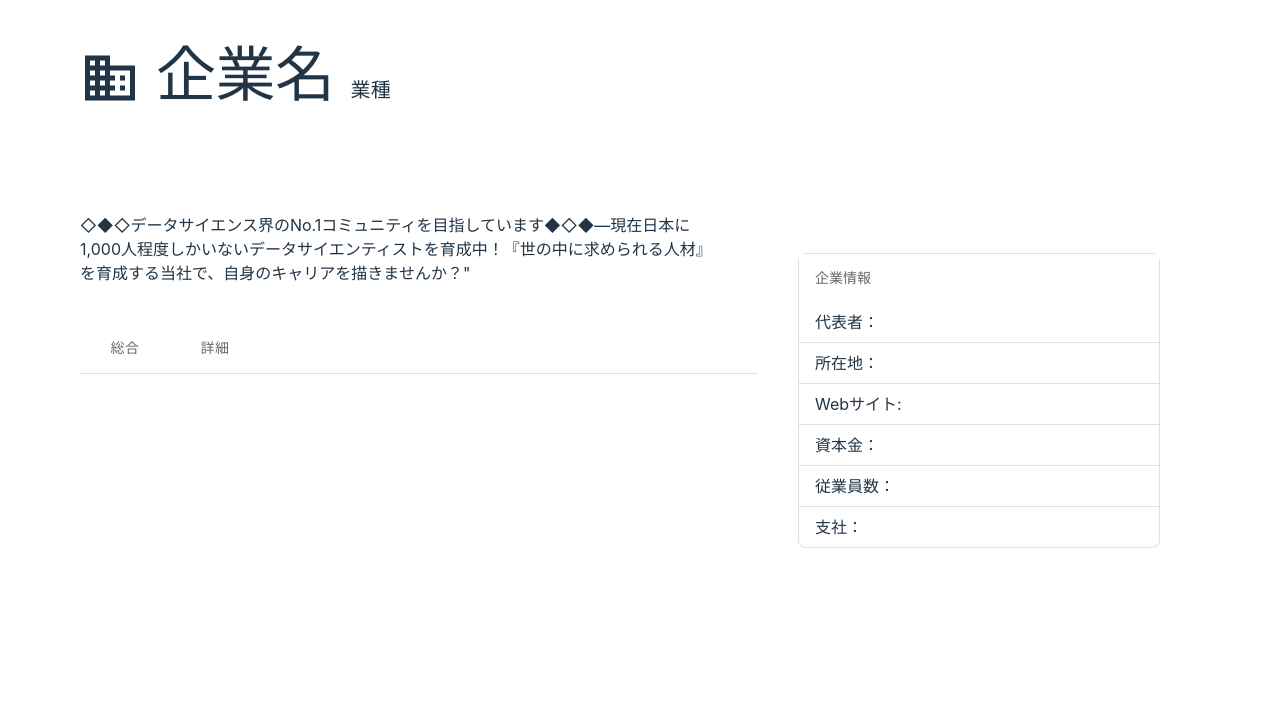
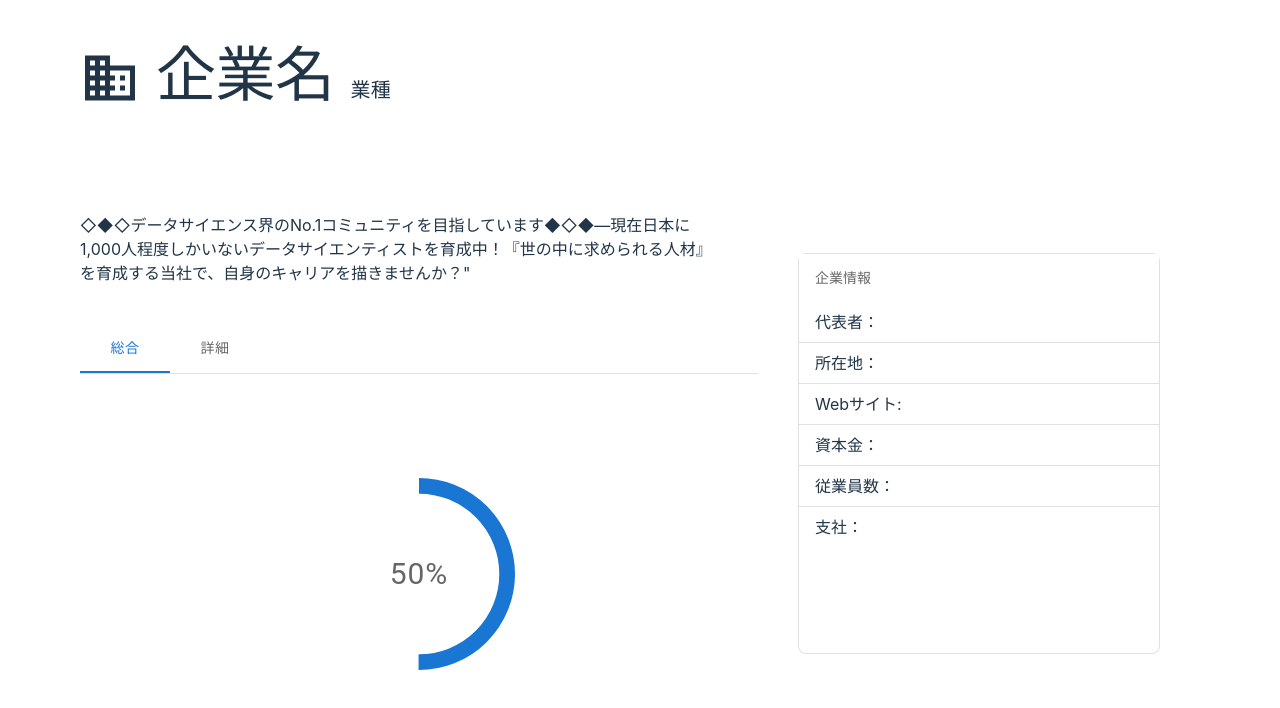
Before and after one commit to MonkeyHackParty/team4, a React (Vite) app in the folder frontend/: page / in a window 1280 px wide. Shown: the top 708 px of the page. Built offline with nearby package versions, Linux system fonts and the light colour scheme.

Commit message:
タブの初期設定

```diff
--- a/frontend/src/pages/Home.jsx
+++ b/frontend/src/pages/Home.jsx
@@ -11,7 +11,6 @@ import TabContext from '@mui/lab/TabContext';
 import TabList from '@mui/lab/TabList';
 import TabPanel from '@mui/lab/TabPanel';
 import CircularProgress from '@mui/material/CircularProgress';
-import ListItemText from '@mui/material/ListItemText';
 
 const style = {
   p: 0,
@@ -34,7 +33,7 @@ const name = {
 };
 
 function Home() {
-  const [value, setValue] = React.useState(0);
+  const [value, setValue] = React.useState('1');
 
   const handleChange = (event, newValue) => {
     setValue(newValue);
@@ -93,7 +92,7 @@ function Home() {
             </TabPanel>
 
             <TabPanel value="2">
-             なんか情報
+              なんか情報
             </TabPanel>
           </TabContext>
         </Box>
```
